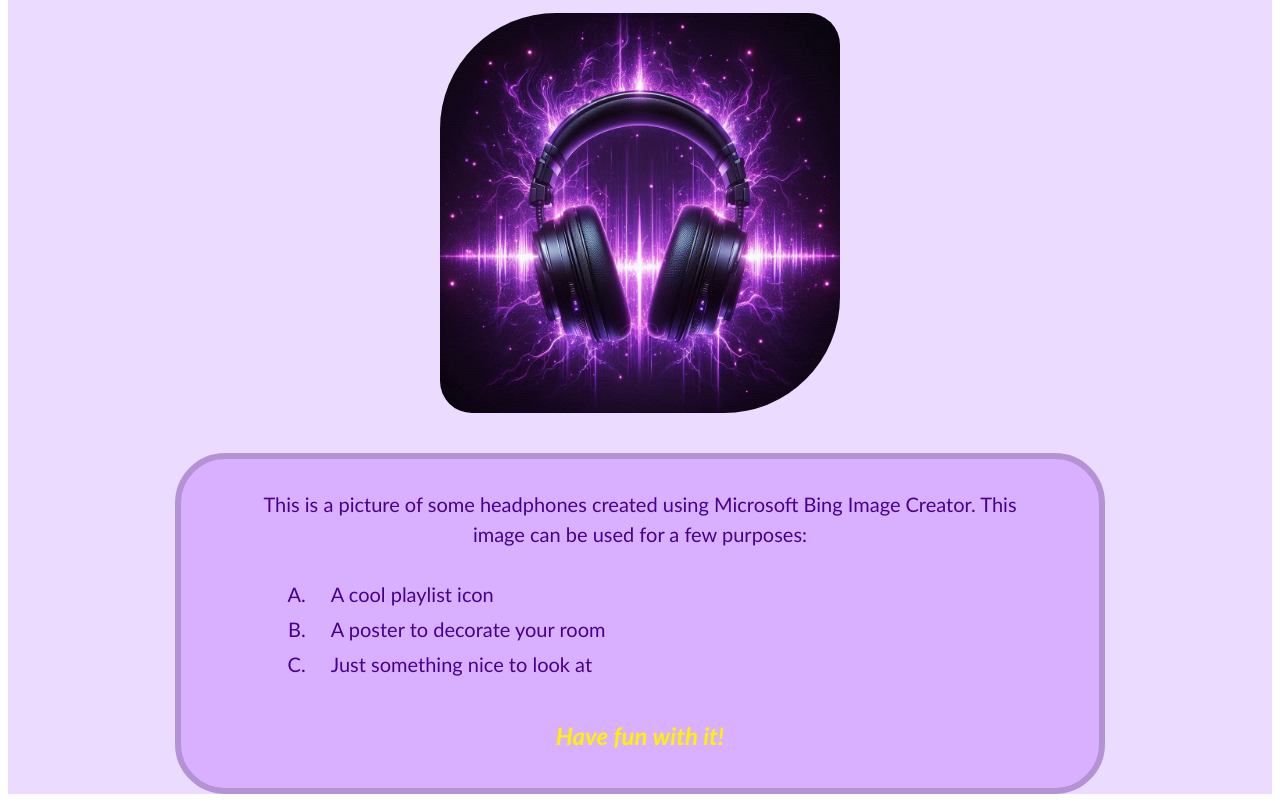
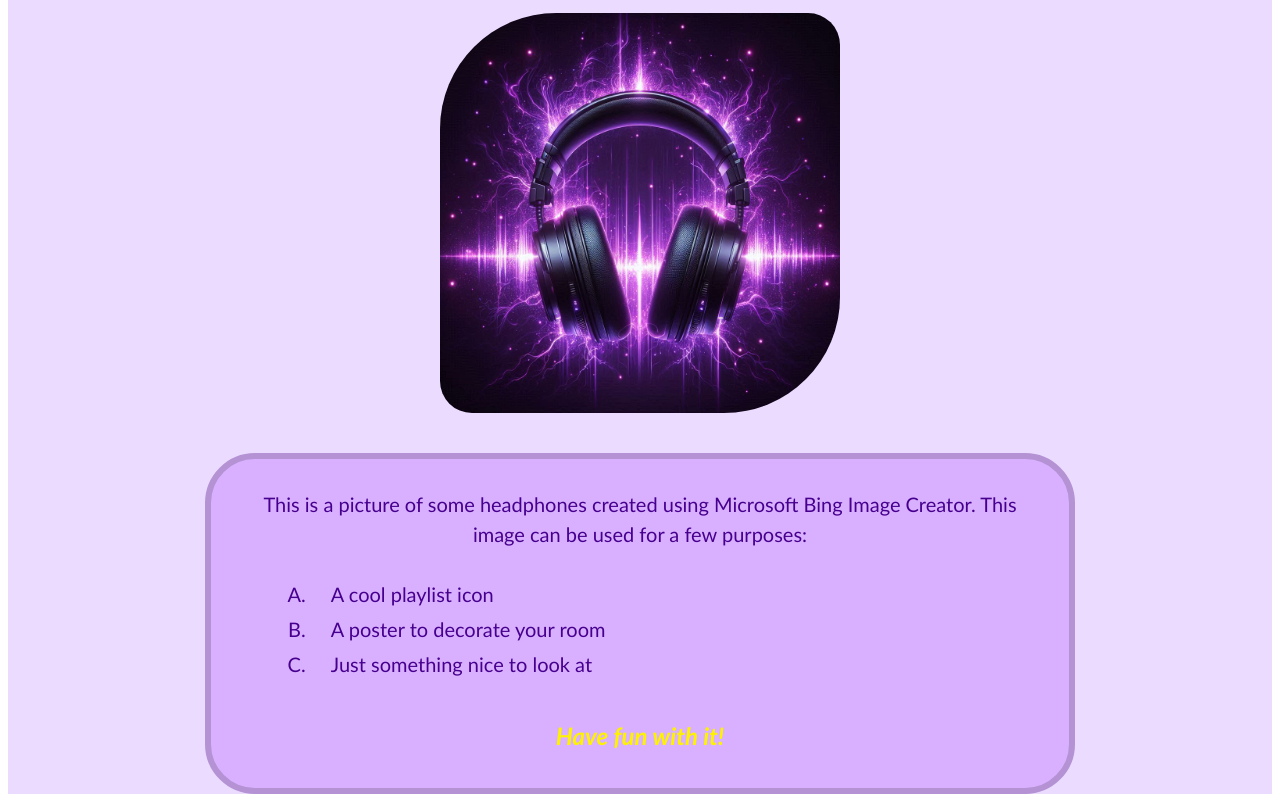
Before and after one commit to corpcooga/CSS-Styling, a plain HTML site: page index.html in a window 1280 px wide. Shown: the part 700-1502 px from the top of the page. Drawn offline with Linux system fonts and the light colour scheme.

Commit message:
comments and adjustments

```diff
--- a/style.css
+++ b/style.css
@@ -6,43 +6,49 @@
 	margin: auto;
 }
 
+/* background color for the styled portion */
 .background {
 	background-color: #eadbff;
 }
 
+/* styled heading size and alignment */
 h2.styled {
 	font-size: 2em;
 	text-align: center;
-	color: #47008e;
 }
 
+/* styled image borders and centered */
 img.styled {
 	border-radius: 30% 10%;
 	margin-top: 10px;
 	display: block;
 }
 
+/* styled div containers */
 div.styled {
 	background-color: #d9b0ff;
 	border: 6px solid #b492d3;
 	border-radius: 50px;
 	width: 60%;
-	padding: 10px 80px;
+	padding: 10px 50px;
 	text-align: center;
 	font-size: 20px;
 	margin-top: 30px;
 }
 
+/* styled ordered list */
 ol.styled {
 	list-style-type: upper-alpha;
 	text-align: left;
 	padding-left: 50px;
 }
 
+/* styled ordered list items */
 ol.styled li {
 	padding: 0 0 5px 20px;
 }
 
+/* styled specific text in the div */
 #special {
 	font-weight: bold;
 	font-style: italic;
```
Also changed, not shown: index.html (+2 -0 lines).
